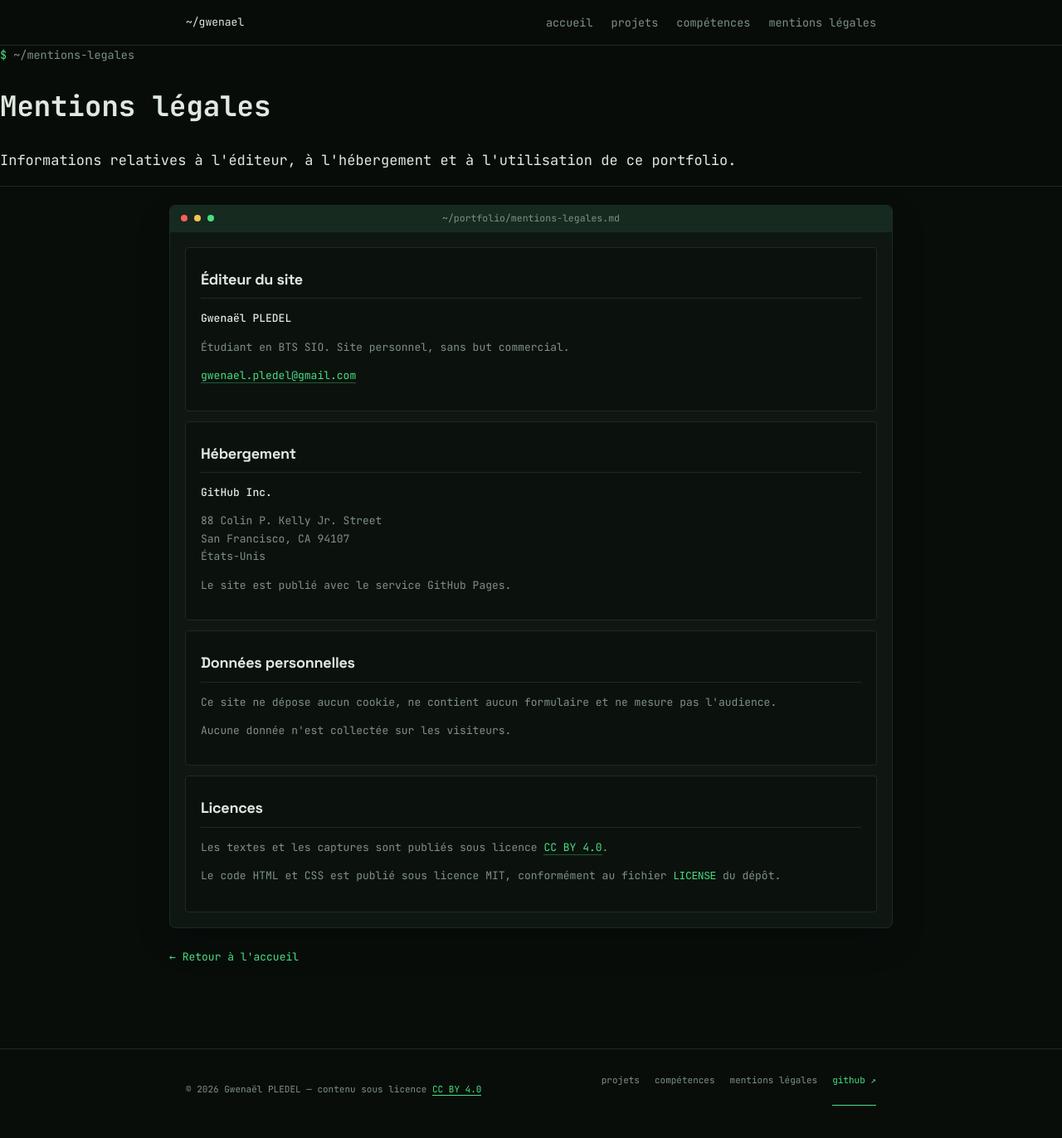
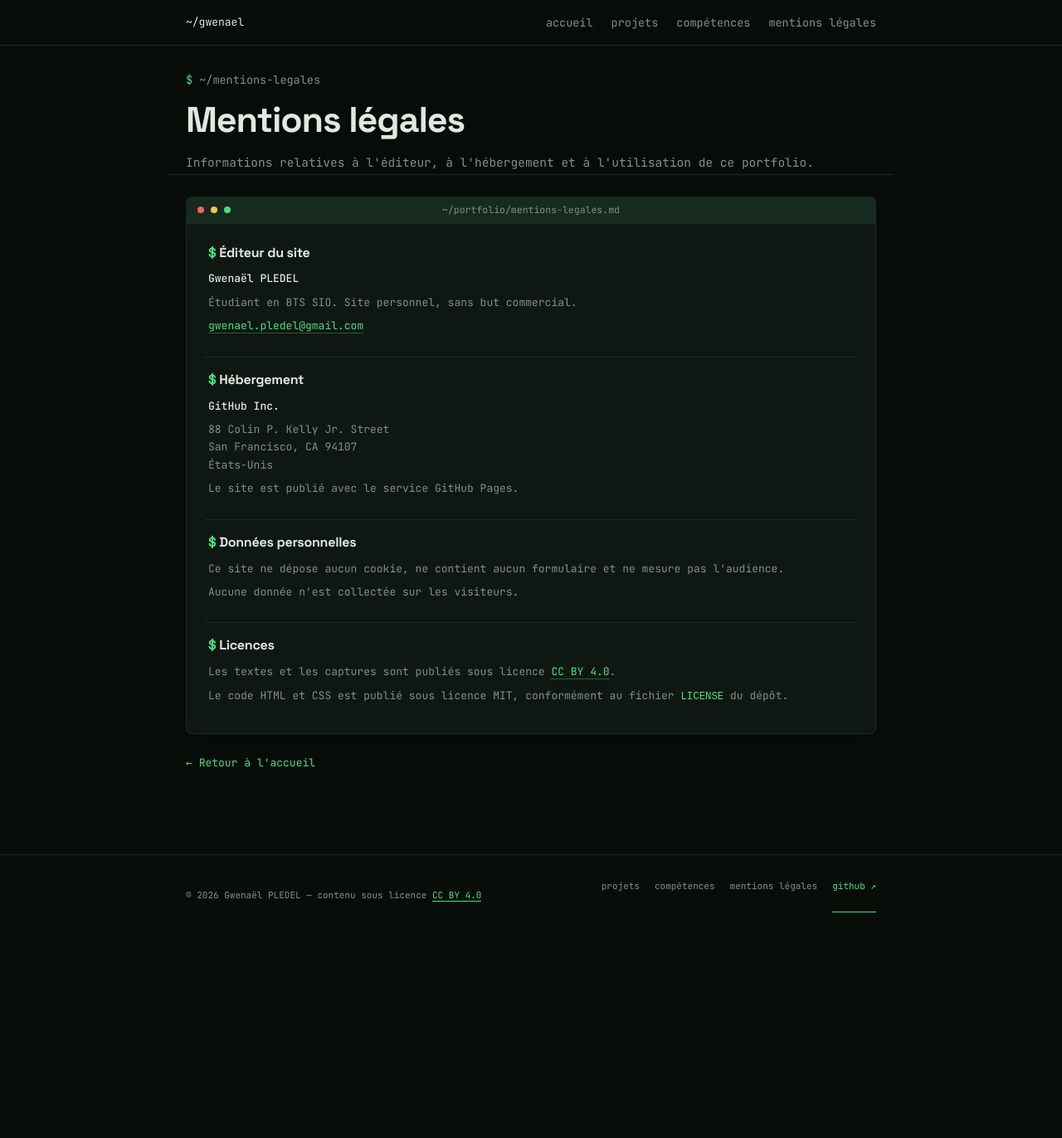
Before and after one commit to vzsca/Portfolio-Gwenael, a Jekyll site: the page built from mentions-legales.md, in a window 1280 px wide and 1373 px high. Shown: the whole window at 83% size. Built offline with Jekyll 4.4.1, drawn with Linux system fonts in a browser that asks for light colours.

Commit message:
Restyle legal page as plain intro and terminal output

```diff
--- a/css/style.css
+++ b/css/style.css
@@ -130,21 +130,27 @@ main > article img { display: block; max-width: 100%; height: auto; border: 1px
 .sous-titre { color: var(--muted); font-size: 13px; }
 .comp-liste { display: flex; flex-wrap: wrap; gap: 8px; align-items: center; margin: 18px 0; }
 .comp { display: inline-block; border: 1px solid var(--line); background: var(--panel); color: var(--green); padding: 4px 8px; border-radius: 3px; font-size: 12px; }
-.legal-intro { max-width: 65ch; color: var(--muted); font-size: 13px; }
-.legal-terminal { width: 100%; max-width: 872px; margin: 22px auto 0; box-shadow: 0 16px 40px rgba(0,0,0,.18); }
-.legal-grid { display: grid; grid-template-columns: minmax(0, 1fr); gap: 12px; margin: 0; padding: 18px; }
-.legal-card { min-width: 0; background: #0b120e; border: 1px solid var(--line); border-radius: 4px; padding: 18px; }
-.legal-card h2 { margin: 8px 0 12px; font-size: 18px; }
-.legal-card p { color: var(--muted); font-size: 13px; overflow-wrap: anywhere; }
+.legal-page-heading { width: 100%; max-width: 872px; margin: 30px auto 0; padding: 0 20px; }
+.legal-page-heading h1 { font: 700 clamp(31px, 4vw, 43px)/1.2 var(--display); letter-spacing: -.025em; margin: 12px 0; }
+.legal-page-heading > p:last-child { color: var(--muted); font-size: 14.5px; line-height: 1.85; margin: 0; }
+.legal-terminal { width: calc(100% - 40px); max-width: 832px; margin: 26px auto 0; box-shadow: 0 16px 40px rgba(0,0,0,.18); }
+.legal-grid { display: block; margin: 0; padding: 8px 22px; }
+.legal-card { min-width: 0; padding: 17px 4px 19px; border-bottom: 1px solid var(--line); }
+.legal-card:last-child { border-bottom: 0; }
+.legal-card h2 { margin: 0 0 10px; font-size: 16px; border: 0; padding: 0; }
+.legal-card h2::before { content: "$ "; color: var(--green); }
+.legal-card p { color: var(--muted); font-size: 13px; overflow-wrap: anywhere; margin: 7px 0; }
 .legal-card strong { color: var(--text); font-weight: 500; }
 .legal-card a { color: var(--green); border-bottom: 1px solid rgba(74,222,128,.35); overflow-wrap: anywhere; }
 .legal-card code { color: var(--green); font-size: .95em; }
-.legal-label { color: var(--green); font-size: 11px; }
-.legal-back { width: 100%; max-width: 872px; margin: 24px auto 0; font-size: 13px; }
+.legal-back { width: 100%; max-width: 872px; margin: 24px auto 0; padding: 0 20px; font-size: 13px; }
 .legal-back a { color: var(--green); }
 .projet-section { margin: 18px 0; }
 @media (max-width: 640px) {
   main > article { padding: 20px 18px 0; }
-  .legal-grid { padding: 12px; }
-  .legal-card { padding: 15px; }
+  .legal-page-heading { margin-top: 22px; }
+  .legal-terminal { width: calc(100% - 36px); margin-top: 22px; }
+  .legal-grid { padding: 8px 14px; }
+  .legal-card { padding: 15px 2px 17px; }
+  .legal-back { padding: 0 18px; }
 }
```
